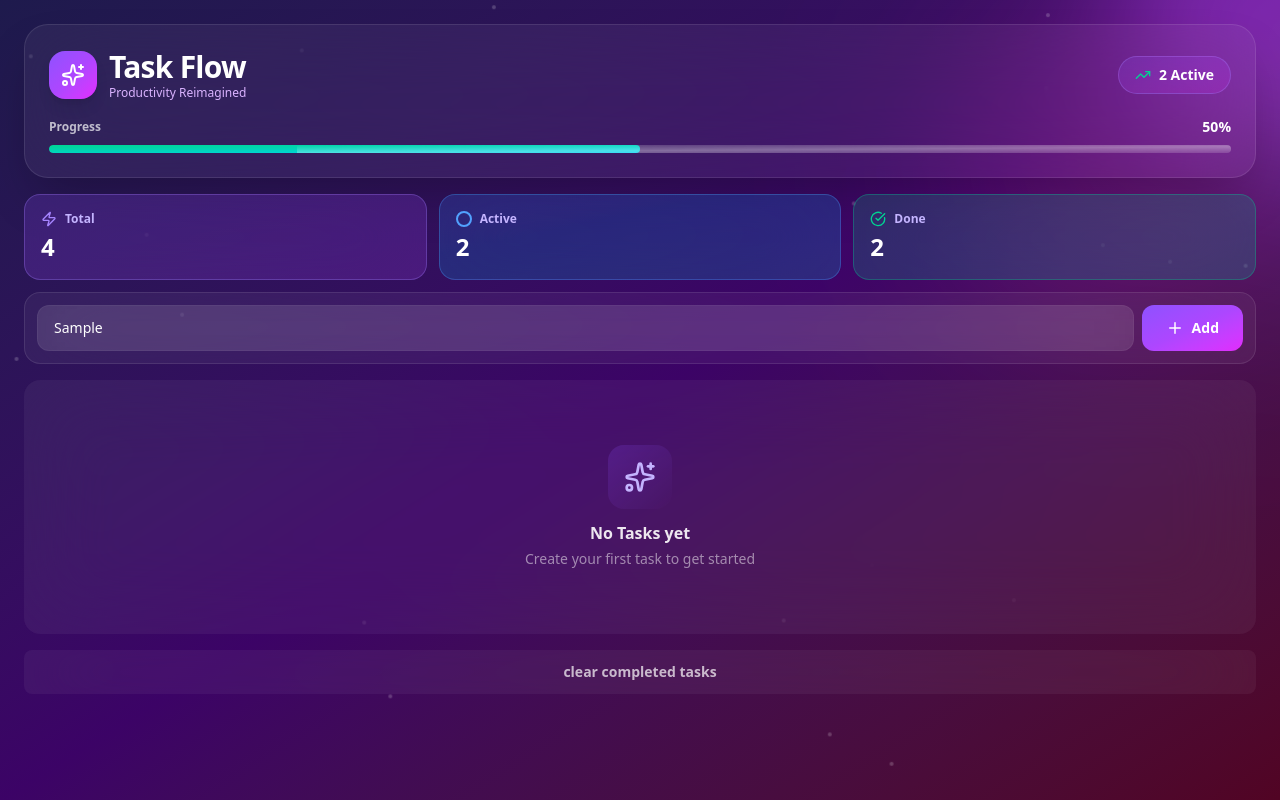
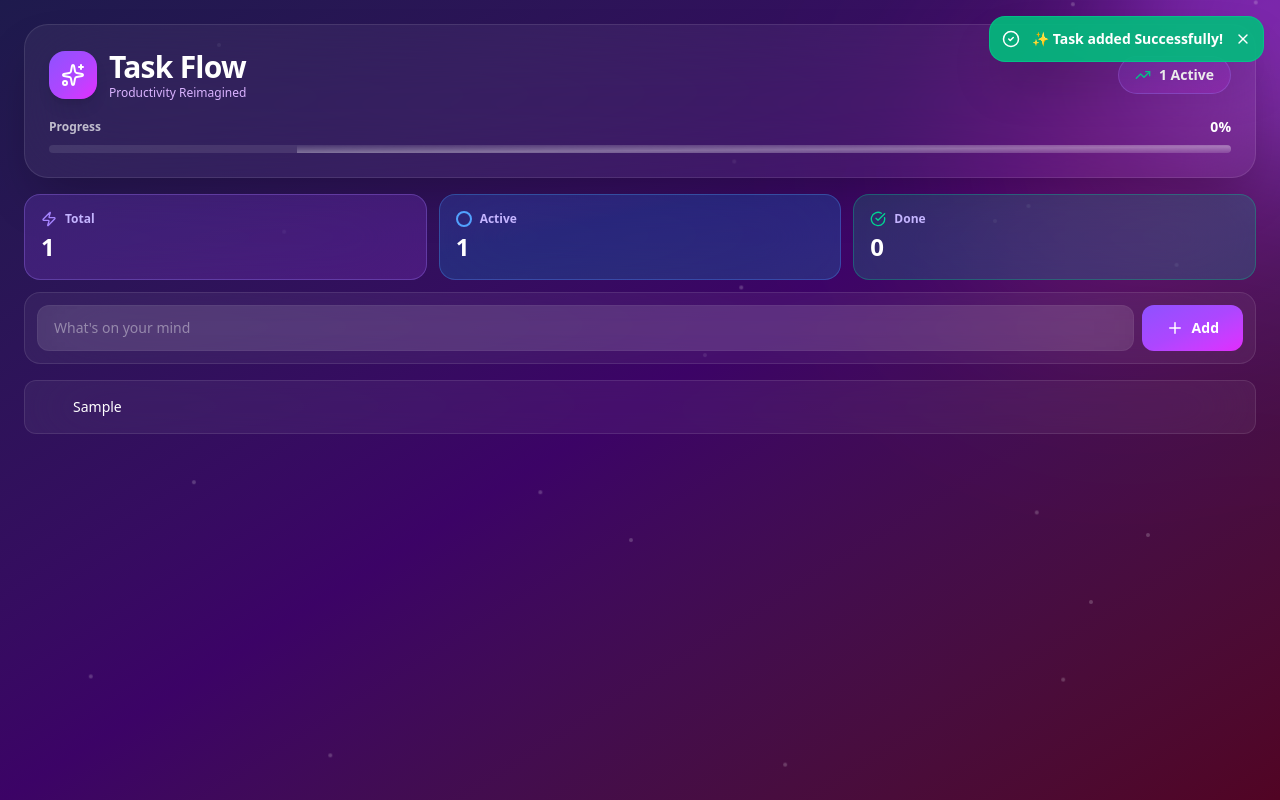
Before and after one commit to Prince-mnpp/react-TaskFlow-App, a React app: page / in a window 1280 px wide. Both pictures are taken after typing "Sample" into the empty fields and a click on the button "Add". Built offline with nearby package versions, Linux system fonts and the light colour scheme; the HTML template or start-up script is replaced by a standard one.

Commit message:
todo list logic and other logics added

```diff
--- a/src/App.jsx
+++ b/src/App.jsx
@@ -1,4 +1,4 @@
-import React from 'react'
+import React, { useState } from 'react'
 import Animate from './components/Animate'
 import Notification from './components/Notification'
 import Header from './components/Header'
@@ -7,26 +7,165 @@ import Input from './components/Input'
 import ClearButton from './components/ClearButton'
 import TodoList from './components/TodoList'
 
+const playSound = (data) => {
+
+};
+
 const App = () => {
+  const STORAGE_KEY = "todos";
+
+  const [todos, setTodos] = useState([]);
+  const [input, setInput] = useState("");
+  const [notification, setNotification] = useState(null);
+  const [editingId, setEditingId] = useState(null);
+  const [editText, setEditText] = useState("");
+  const [hasLoaded, setHasLoaded] = useState(false);
+
+  console.log("my todo is:", todos);
+
+  //get from local STORAGE
+
+  //save to localstorage
+
+  //show notification
+  const showNotification = (message, type = "success") => {
+    setNotification({ message, type });
+    setTimeout(() => {
+      setNotification(null)
+    }, 3000)
+  }
+
+  //add todo
+  const handleAddTodo = () => {
+    if (!input.trim()) return;
+
+    const newTodo = {
+      id: Date.now(),
+      text: input,
+      completed: false,
+      createdAt: new Date().toISOString(),
+    };
+
+    setTodos([newTodo, ...todos]);
+    setInput("");
+    playSound("add");
+    showNotification("✨ Task added Successfully!");
+  };
+
+  // onToggle
+  const toggleTodo = (id) => {
+    setTodos(
+      todos.map((todo) =>
+        todo.id === id ? { ...todo, completed: !todo.completed} : todo
+      )
+    );
+    const todo = todos.find((t) => t.id === id)
+    if(!todo.completed){
+      playSound("completed")
+      showNotification("🎉 Great Job! Task completed")
+    }
+  };
+
+  //key press down (add)
+  const handleKeyPress = (e) => {
+    if (e.key == "Enter") {
+      handleAddTodo();
+    }
+  }
+
+  //edit key press
+  const handleEditKeyPress = (e, id) => {
+    if (e.key === "Enter") {
+      saveEdit(id);
+    }
+    else if (e.key === "Escape") {
+      cancelEdit();
+    }
+  }
+
+  //start edit
+  const startEditing = (id, text) => {
+    setEditingId(id);
+    setEditText(text);
+  };
+
+  //update todo
+  const saveEdit = (id) => {
+    if (!editText.trim()) return;
+
+    setTodos(todos.map((todo) => (
+      todo.id === id ? { ...todo, text: editText } : todo
+    )));
+
+    setEditText("");
+    setEditingId(null);
+    playSound("update");
+    showNotification("Task updated Successfully");
+  }
+
+  //cancel edit
+  const cancelEdit = () => {
+    setEditText("");
+    setEditingId(null);
+  }
+
+  //delete todo
+  const deleteTodo = (id) => {
+    setTodos(todos.filter((todos) => todos.id != id))
+    playSound("delete")
+    showNotification("🚮 Task deleted", "info")
+  }
+
+  // clear all completed Tasks
+  const clearCompleted = () => {
+    setTodos(todos.filter((t) => !t.completed));
+    playSound("deleted")
+    showNotification("🚮 Task deleted", "info")
+  }
+
+  const activeTodos = todos.filter((t) => !t.completed).length
+  const completedTodos = todos.filter((t) => t.completed).length;
+  const progress = todos.length > 0 ? (completedTodos/todos.length)*100 : 0;
+
   return (
     <>
-    <div className='min-h-screen bg-linear-to-br from-indigo-950 via-purple-950 to-pink-950 p-3 sm:p-6 relative overflow-hidden'>
-      <Animate />
+      <div className='min-h-screen bg-linear-to-br from-indigo-950 via-purple-950 to-pink-950 p-3 sm:p-6 relative overflow-hidden' style={{ minHeight: "100vh" }}>
+        <Animate />
 
-      <Notification />
+        <Notification notification={notification} onClose={() => setNotification(null)} />
 
-      <div>
-        <Header />
+        <div>
+          <Header activeTodos ={activeTodos} progress = {progress} totalTodos = {todos.length} />
 
-        <StatsGrid />
+          <StatsGrid activeTodos ={activeTodos} progress = {progress} totalTodos = {todos.length} completedTodos={completedTodos}/>
 
-        <Input />
+          <Input
+            value={input}
+            onChange={(e) => setInput(e.target.value)}
+            onAdd={handleAddTodo}
+            onKeyPress={handleKeyPress}
+          />
 
-        <TodoList />
-        <ClearButton />
-      </div>
 
-      <style>{`
+          <TodoList
+          todos={todos}
+          onDelete={deleteTodo}
+          onStartEdit={startEditing}
+          onCancelEdit={cancelEdit}
+          editingId={editingId}
+          editText={editText}
+          onEditTextChange={(e) => setEditText(e.target.value)}
+          onSaveEdit={saveEdit}
+          onEditKeyPress = {handleEditKeyPress}
+          onToggle = {toggleTodo}
+          />
+
+          <ClearButton
+          completedTodos = {completedTodos}
+          onClick = {clearCompleted}/>
+        </div>
+
+        <style>{`
         @keyframes slideIn {
           from {
             opacity: 0;
@@ -49,7 +188,7 @@ const App = () => {
           animation: shimmer 2s infinite;
         }
       `}</style>
-    </div>
+      </div>
     </>
   )
 }
--- a/src/components/ClearButton.jsx
+++ b/src/components/ClearButton.jsx
@@ -1,15 +1,15 @@
 import React from 'react'
 
-const ClearButton = () => {
-  let completedTodos;
-  let onClick;
+const ClearButton = ({completedTodos , onClick}) => {
+  // let completedTodos;
+  // let onClick;
 
   if(completedTodos === 0) return null;
 
   return (
     <>
       <button onClick={onClick} className='mt-4 w-full py-3 backdrop-blur-2xl bg-white/5 hover:bg-white/10 text-white/70 hover:text-white transition-all duration-300 rounded-lg font-semibold border-white/10 hover:scale-[1.02] active:scale-95 text-sm'>
-        clear{completedTodos} completed tasks
+        clear {completedTodos} completed tasks
       </button>
     </>
   )
--- a/src/components/Header.jsx
+++ b/src/components/Header.jsx
@@ -1,9 +1,9 @@
 import React from 'react'
 import { DivideCircle, Sparkles, TrendingUp } from 'lucide-react';
 
-const Header = () => {
-  let progress = 50;
-  let activeTodos = 2;
+const Header = ({progress , activeTodos , totalTodos}) => {
+  // let progress = 50;
+  // let activeTodos = 2;
   return (
     <>
       <div className='backdrop-blur-2xl bg-white/5 rounded-3xl border border-white/10 p-6 mb-4 shadow-2xl'>
--- a/src/components/Input.jsx
+++ b/src/components/Input.jsx
@@ -1,10 +1,10 @@
 import { Plus } from 'lucide-react';
 import React from 'react'
 
-const Input = () => {
-  let value;
-  let onChange;
-  let onAdd;
+const Input = ({value , onChange , onAdd}) => {
+  // let value;
+  // let onChange;
+  // let onAdd;
   let onKeyPress;
 
   return (
--- a/src/components/Notification.jsx
+++ b/src/components/Notification.jsx
@@ -1,9 +1,32 @@
+import { AlertCircle, CheckCircle2, X } from 'lucide-react';
 import React from 'react'
 
-const Notification = () => {
+const Notification = ({ notification, onClose }) => {
+  // let notification;
+  // let onClose;
+
+  if (!notification) return null;
   return (
     <div>
+      <div
+        className='fixed top-4 right-4 z-50'
+        style={{ animation: "slideIn 0.4s ease-out" }}
+      >
 
+        <div className={`flex items-center gap-3 px-3 py-3 rounded-2xl shadow-2xl backdrop-blur-2xl border ${notification.type === "success"
+          ? "bg-emerald-500/90 border-emerald-400/50 text-white"
+          : notification.type === "error"
+            ? "bg-rose-500/50 border-rose-400/50 text-white"
+            : "bg-blue-500/90 border-blue-400/50 text-white"}`}>
+
+          {notification.type === "success" && <CheckCircle2 size={18} />}
+          {notification.type === "error" && <AlertCircle size={18} />}
+          <span className='font-semibold text-sm'>{notification.message}</span>
+          <button onClick={onClose} className='hover:opacity-80 transition-opacity'>
+            <X size={16} />
+          </button>
+        </div>
+      </div>
     </div>
   )
 }
--- a/src/components/StatsGrid.jsx
+++ b/src/components/StatsGrid.jsx
@@ -1,10 +1,10 @@
 import { CheckCircle, Zap } from 'lucide-react';
 import React from 'react'
 
-const StatsGrid = () => {
-  let totalTodos = 4;
-  let activeTodos = 2;
-  let completedTodos = 2;
+const StatsGrid = ({activeTodos,completedTodos,totalTodos}) => {
+  // let totalTodos = 4;
+  // let activeTodos = 2;
+  // let completedTodos = 2;
 
   return (
     <>
--- a/src/components/TodoList.jsx
+++ b/src/components/TodoList.jsx
@@ -2,23 +2,23 @@ import React from 'react'
 import TodoItem from './TodoItem';
 import { Sparkles } from 'lucide-react';
 
-const TodoList = () => {
-  let todos = [];
-  let editingId;
-  let editText;
-  let onToggle;
-  let onStartEdit;
-  let onSaveEdit;
-  let onCancelEdit;
-  let onDelete;
-  let onEditTextChange;
-  let onEditKeyPress;
+const TodoList = ({ todos, onDelete, onStartEdit, onCancelEdit, onSaveEdit, editText, editingId, onEditTextChange, onEditKeyPress, onToggle}) => {
+  // let todos = [];
+  // let editingId;
+  // let editText;
+  // let onToggle;
+  // let onStartEdit;
+  // let onSaveEdit;
+  // let onCancelEdit;
+  // let onDelete;
+  // let onEditTextChange;
+  // let onEditKeyPress;
 
-  if(todos.length === 0){
+  if (todos.length === 0) {
     return (
       <div className='text-center py-16 backdrop-blur-2xl bg-white/5 rounded-2xl border border-white/0'>
 
-        <div className='w-16 h-16 bg-linear-to-br from-violet-500/20 to-fuschia-500/20 rounded-2xl flex items-center justify-center mx-auto mb-3'>
+        <div className='w-16 h-16 bg-linear-to-br from-violet-500/20 to-fuchsia-500/20 rounded-2xl flex items-center justify-center mx-auto mb-3'>
           <Sparkles size={32} className='text-violet-300' />
         </div>
         <p className='text-white/90 text-base font-semibold mb-1'> No Tasks yet</p>
@@ -30,7 +30,7 @@ const TodoList = () => {
   return (
     <>
       <div className='space-y-2'>
-        {todos.map((todo, index) => {
+        {todos.map((todo, index) => (
           <TodoItem key={index}
             todo={todo}
             index={index}
@@ -45,7 +45,7 @@ const TodoList = () => {
             onEditKeyPress={onEditKeyPress}
 
           />
-        })}
+        ))}
       </div>
     </>
   )
```
